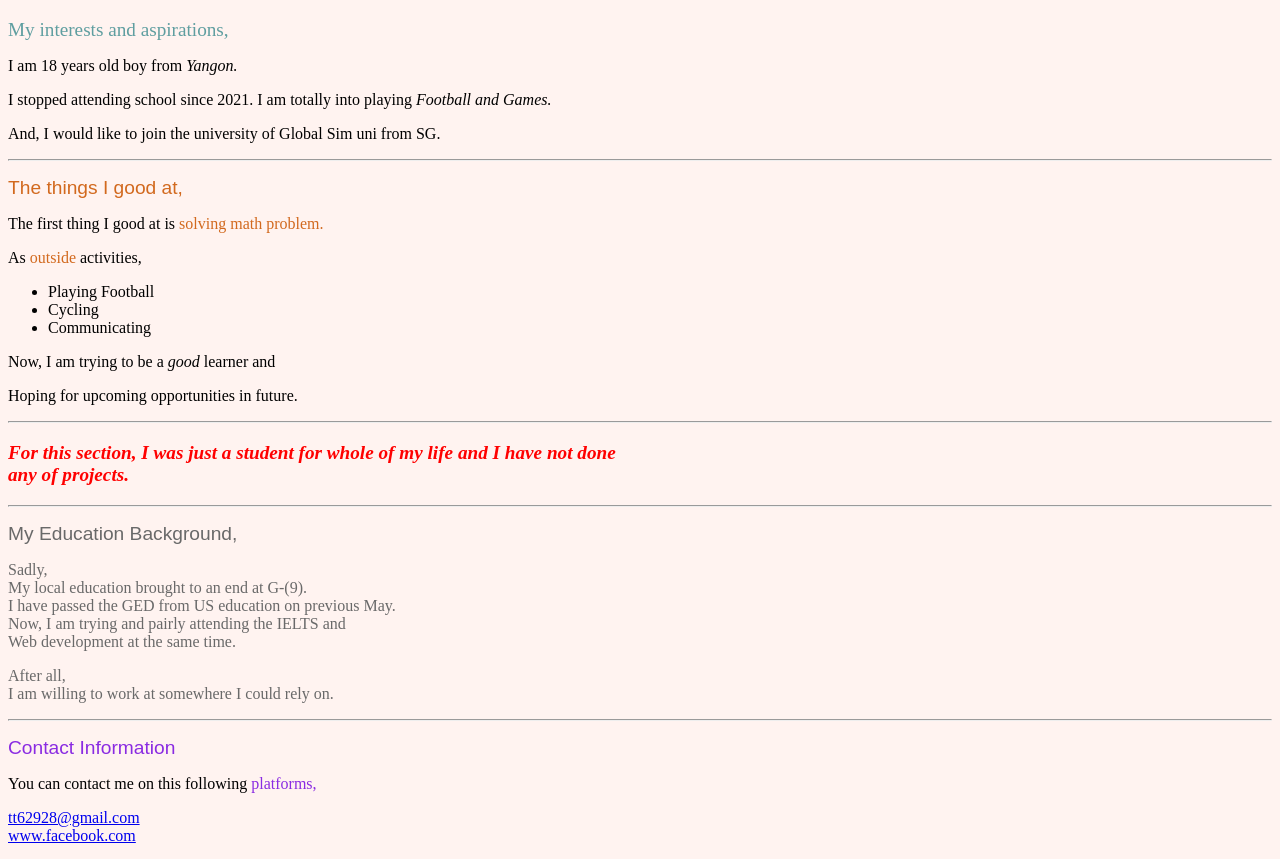
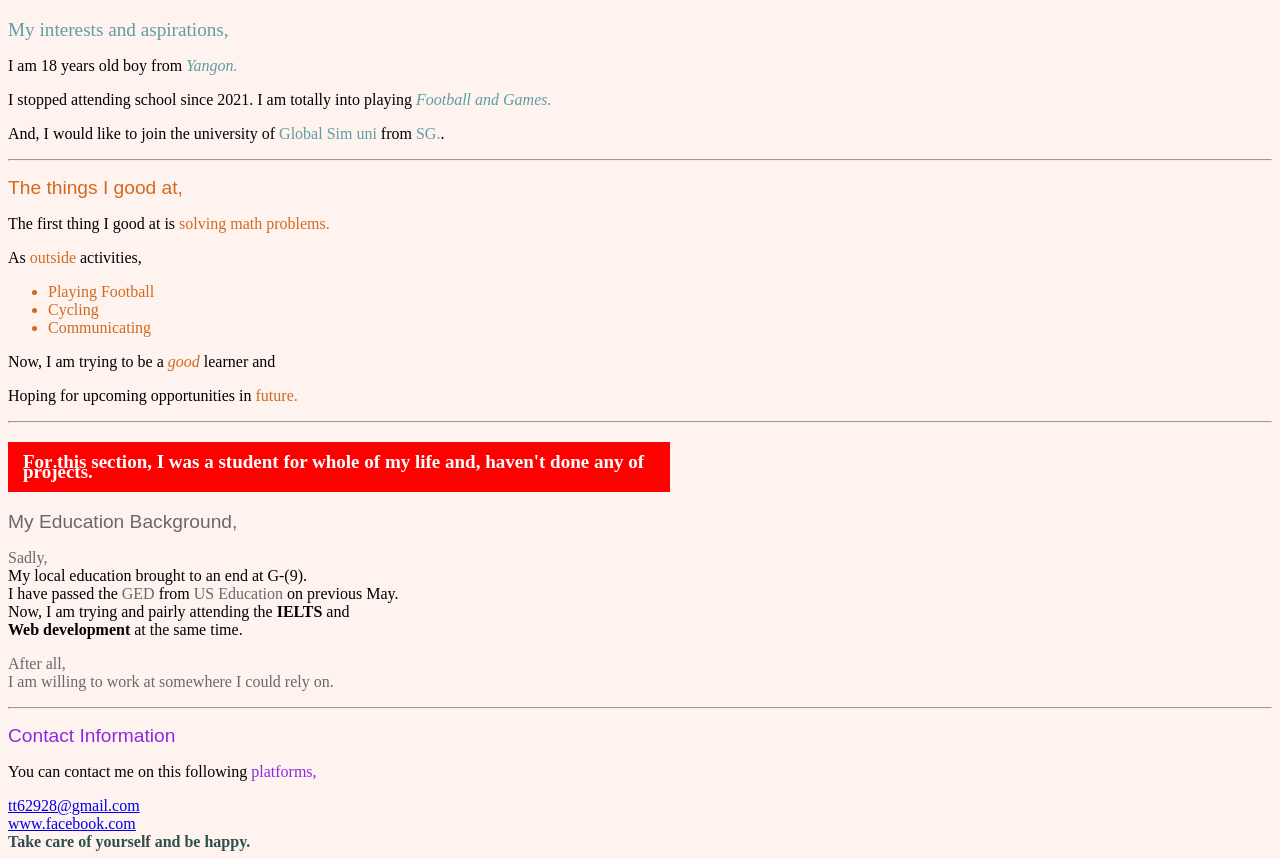
Before and after one commit to adorosis/simbo, a plain HTML site: page Assignment Week 1/portfolio.html in a window 1280 px wide. Shown: the part 61-920 px from the top of the page. Drawn offline with Linux system fonts and the light colour scheme.

Commit message:
final-commit

```diff
--- a/Assignment Week 1/portfolio.html
+++ b/Assignment Week 1/portfolio.html
@@ -22,9 +22,13 @@
     font-weight: 100;
     font-size: larger;
 }
-.h3 { color: red;
-    font-size: larger;
-    font-style: oblique;
+.h3 { padding: 15px;
+    background-color: red;
+  color: white;
+  font-weight: bold;
+  font-size: 19px;
+  line-height: 10px;
+  width: 50%;
 }
 #meb {
     color: dimgray;
@@ -42,13 +46,23 @@
     My interests and aspirations,
  </h2>
 <p>
-I am 18 years old boy from <i>Yangon.</i>
+I am 18 years old boy from
+<i
+style="color: cadetblue;">
+Yangon.
+</i>
 </p>
 <p> I stopped attending school since 2021.
-    I am totally into playing <em>Football and Games.</em>
+    I am totally into playing
+    <em style="color: cadetblue;">
+    Football and Games.
+    </em>
 <div>
     And, I would like to
-    join the university of Global Sim uni from SG.
+    join the university of
+    <span style="color: cadetblue;">
+    Global Sim uni</span>
+    from <span style="color: cadetblue;">SG.</span>.
 </div>
 </p>
 <hr>
@@ -57,40 +71,51 @@ The things I good at,
 </h2>
 <p>
     The first thing I good at is
-<span style="color: chocolate;"> solving math problem.</span>
+<span style="color: chocolate;"> solving math problems.</span>
 </p>
 <p>
     As <span style="color: chocolate;"> outside </span>activities,
 </p>
 <ul>
-    <li>Playing Football</li>
-    <li>Cycling</li>
-    <li>Communicating</li>
+    <li style="color: chocolate;">Playing Football</li>
+    <li style="color: chocolate;">Cycling </li>
+    <li style="color: chocolate;">Communicating</li>
 </ul>
 <p>
-    Now, I am trying to be a <em>good</em> learner and
+    Now, I am trying to be a
+    <em
+    style="color: chocolate;">
+    good</em> learner and
     <div>
-        Hoping for upcoming opportunities in future.
+    Hoping for upcoming opportunities in
+    <span style="color: chocolate;">future.</span>
     </div>
 </p>
 <hr>
 <h3 class="h3">
-    For this section, I was just a student for whole of my life
-    and I have not done
-    <br>any of projects.</br>
+    For this section,
+    I was a student for whole of my life and,
+    haven't done any of projects.
 </h3>
-<hr>
 <h2 id="meb">
     My Education Background,
 </h2>
-<p style="color:dimgray;">
-    Sadly,
+<p>
+    <span style="color: dimgray;">Sadly,</span>
     <br>My local education brought to an end at G-(9).
-    <br>I have passed the GED from US education on previous May.
-    <br>Now, I am trying and pairly attending the IELTS and
-    <br>Web development at the same time.
+    <br>I have passed the
+    <span style="color:dimgray;">
+    GED</span>
+    from
+    <span style="color: dimgray;"> US Education
+    </span> on previous May.
+    <br>Now, I am trying and pairly attending the
+    <strong>IELTS</strong> and
+    <br><strong>Web development </strong>
+    at the same time.
     <div style="color: dimgray;">
-    After all,</div>
+    After all,
+    </div>
     <span style="color: dimgray;">
          I am willing to work at somewhere
          I could rely on.</span>
@@ -115,5 +140,11 @@ platforms,</span>
 <div> <a href="https://www.facebook.com/notyour.YT/" target="_blank">
     www.facebook.com</a>
 </div>
+<div style="color: darkslategrey;">
+    <strong>
+        Take care of yourself and
+        be happy.
+    </strong>
+</div>
 </body>
 </html>
```
